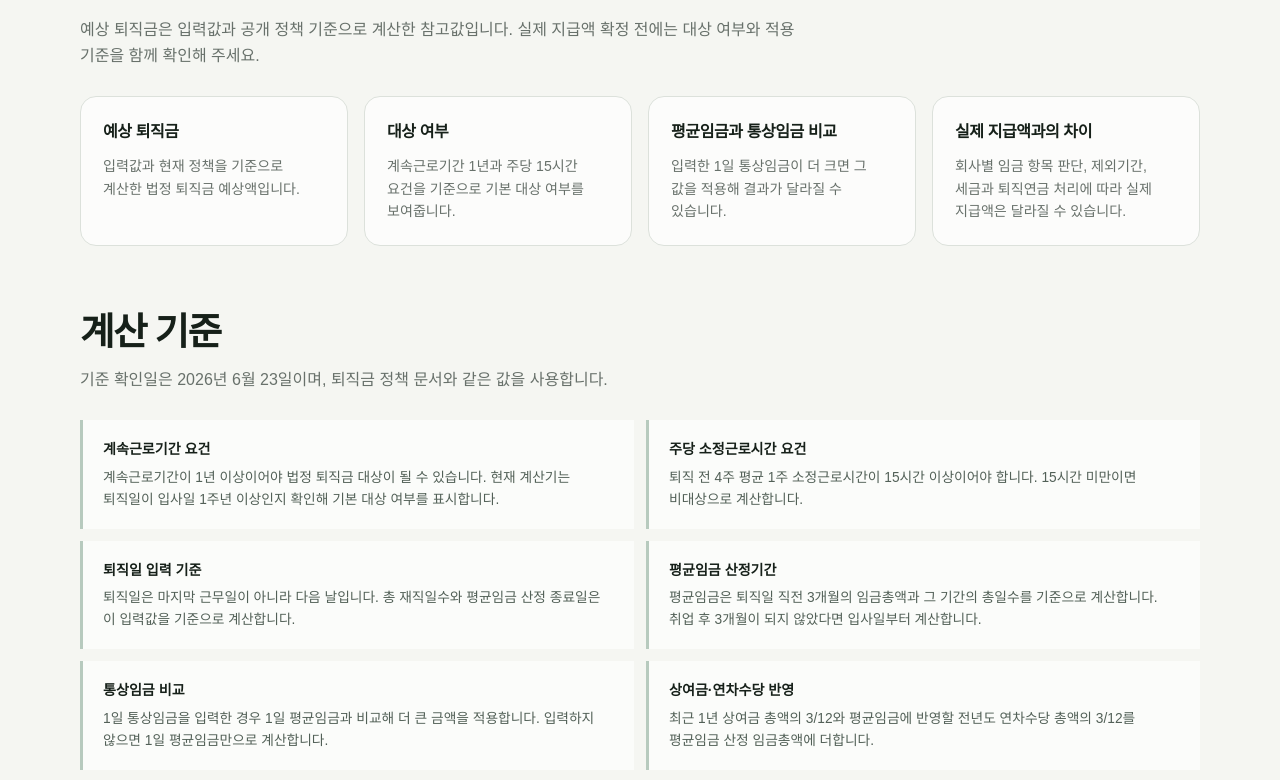
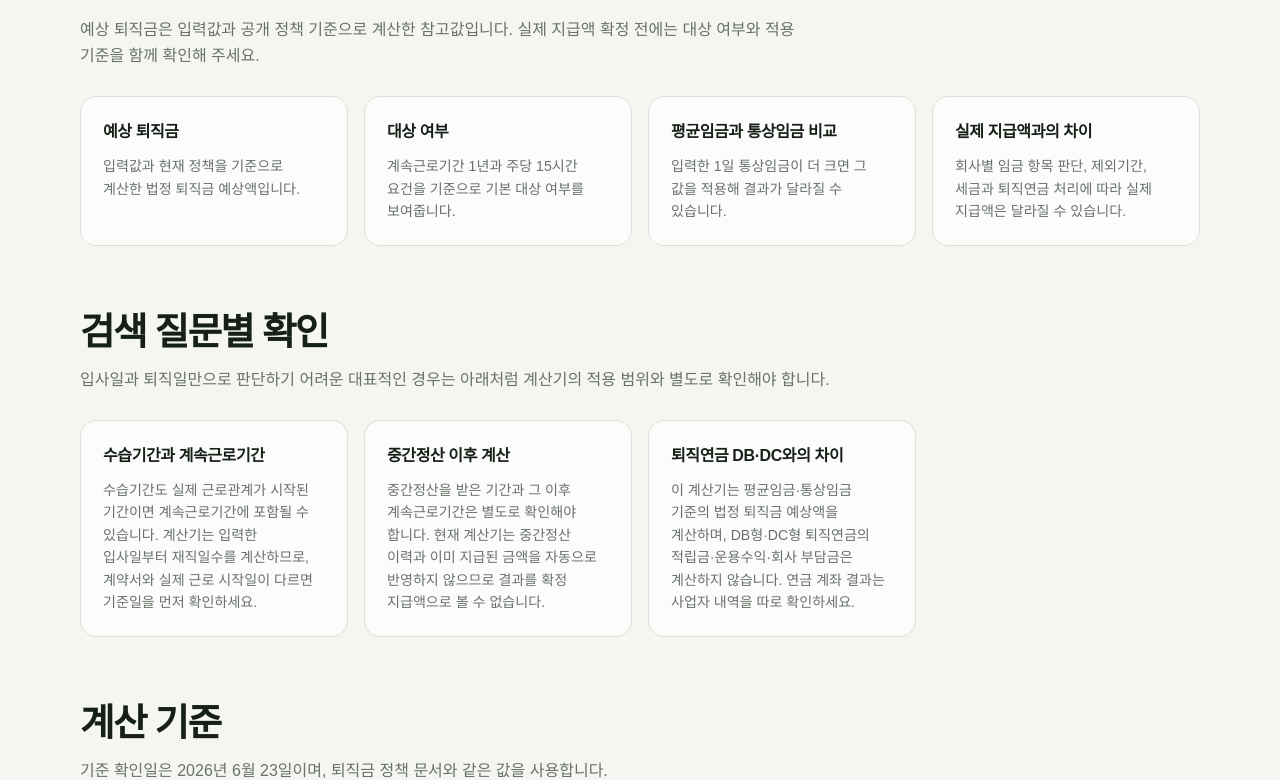
Before and after one commit to JulGi-Park/integrated-calculator, a Next.js app: page /calculators/severance in a window 1280 px wide. Shown: the part 2091-2871 px from the top of the page. Built offline with nearby package versions, Linux system fonts and the light colour scheme.

Commit message:
feat: clarify severance search intent coverage

```diff
--- a/components/calculators/SeveranceContent.tsx
+++ b/components/calculators/SeveranceContent.tsx
@@ -5,6 +5,7 @@ import {
   severanceFaqs,
   severanceFormulaItems,
   severanceInterpretationCards,
+  severanceSearchIntentCards,
   severanceOfficialExampleResultItems,
   severanceOfficialExampleInputItems,
   severanceSources,
@@ -64,6 +65,24 @@ export function SeveranceContent() {
         </div>
         <div className={styles.interpretationGrid}>
           {severanceInterpretationCards.map(({ title, description }) => (
+            <article className={styles.infoCard} key={title}>
+              <h3>{title}</h3>
+              <p>{description}</p>
+            </article>
+          ))}
+        </div>
+      </section>
+
+      <section className={styles.section} aria-labelledby="search-intent-title">
+        <div className={styles.sectionHeading}>
+          <h2 id="search-intent-title">검색 질문별 확인</h2>
+          <p>
+            입사일과 퇴직일만으로 판단하기 어려운 대표적인 경우는 아래처럼
+            계산기의 적용 범위와 별도로 확인해야 합니다.
+          </p>
+        </div>
+        <div className={styles.interpretationGrid}>
+          {severanceSearchIntentCards.map(({ title, description }) => (
             <article className={styles.infoCard} key={title}>
               <h3>{title}</h3>
               <p>{description}</p>
--- a/components/calculators/severanceContentData.ts
+++ b/components/calculators/severanceContentData.ts
@@ -20,6 +20,11 @@ export interface SeveranceSource {
 }
 
 export interface SeveranceInterpretationCard {
+  title: string;
+  description: string;
+}
+
+export interface SeveranceSearchIntentCard {
   title: string;
   description: string;
 }
@@ -230,6 +235,24 @@ export const severanceInterpretationCards: SeveranceInterpretationCard[] = [
   },
 ];
 
+export const severanceSearchIntentCards: SeveranceSearchIntentCard[] = [
+  {
+    title: "수습기간과 계속근로기간",
+    description:
+      "수습기간도 실제 근로관계가 시작된 기간이면 계속근로기간에 포함될 수 있습니다. 계산기는 입력한 입사일부터 재직일수를 계산하므로, 계약서와 실제 근로 시작일이 다르면 기준일을 먼저 확인하세요.",
+  },
+  {
+    title: "중간정산 이후 계산",
+    description:
+      "중간정산을 받은 기간과 그 이후 계속근로기간은 별도로 확인해야 합니다. 현재 계산기는 중간정산 이력과 이미 지급된 금액을 자동으로 반영하지 않으므로 결과를 확정 지급액으로 볼 수 없습니다.",
+  },
+  {
+    title: "퇴직연금 DB·DC와의 차이",
+    description:
+      "이 계산기는 평균임금·통상임금 기준의 법정 퇴직금 예상액을 계산하며, DB형·DC형 퇴직연금의 적립금·운용수익·회사 부담금은 계산하지 않습니다. 연금 계좌 결과는 사업자 내역을 따로 확인하세요.",
+  },
+] as const;
+
 export const severanceCautions = [
   "퇴직소득세 계산은 포함하지 않습니다.",
   "퇴직연금(DB·DC) 적립금과 운용 결과는 포함하지 않습니다.",
@@ -279,6 +302,21 @@ export const severanceFaqs: SeveranceFaq[] = [
     question: "실제 지급액과 계산 결과가 달라지는 이유는 무엇인가요?",
     answer:
       "회사별 임금 항목 판단, 평균임금 제외기간, 퇴직연금 처리, 세금, 미사용 연차 정산 기준과 개별 분쟁 여부에 따라 실제 지급액이 달라질 수 있습니다.",
+  },
+  {
+    question: "수습기간도 퇴직금 계속근로기간에 포함되나요?",
+    answer:
+      "수습기간에도 실제 근로관계가 시작됐다면 계속근로기간에 포함될 수 있습니다. 계산기는 입력한 입사일부터 재직일수를 계산하므로, 계약서와 실제 근로 시작일이 다르면 고용노동부나 전문가에게 기준을 확인하세요.",
+  },
+  {
+    question: "중간정산을 받은 뒤 퇴직금은 어떻게 계산하나요?",
+    answer:
+      "중간정산으로 이미 정산한 기간과 그 이후 계속근로기간을 구분해야 합니다. 현재 계산기는 중간정산 이력과 이미 지급된 금액을 자동 반영하지 않으므로 결과를 최종 지급액으로 확정하지 않습니다.",
+  },
+  {
+    question: "퇴직연금 DB형·DC형도 이 계산기로 계산할 수 있나요?",
+    answer:
+      "아니요. 이 계산기는 평균임금과 통상임금 기준의 법정 퇴직금 예상액을 계산합니다. DB형·DC형 퇴직연금의 적립금, 운용수익, 회사 부담금은 포함하지 않으므로 연금 사업자 내역을 따로 확인해야 합니다.",
   },
 ] as const;
 
```
Also changed, not shown: 1 other file (tests, documents, lock files or other folders).
